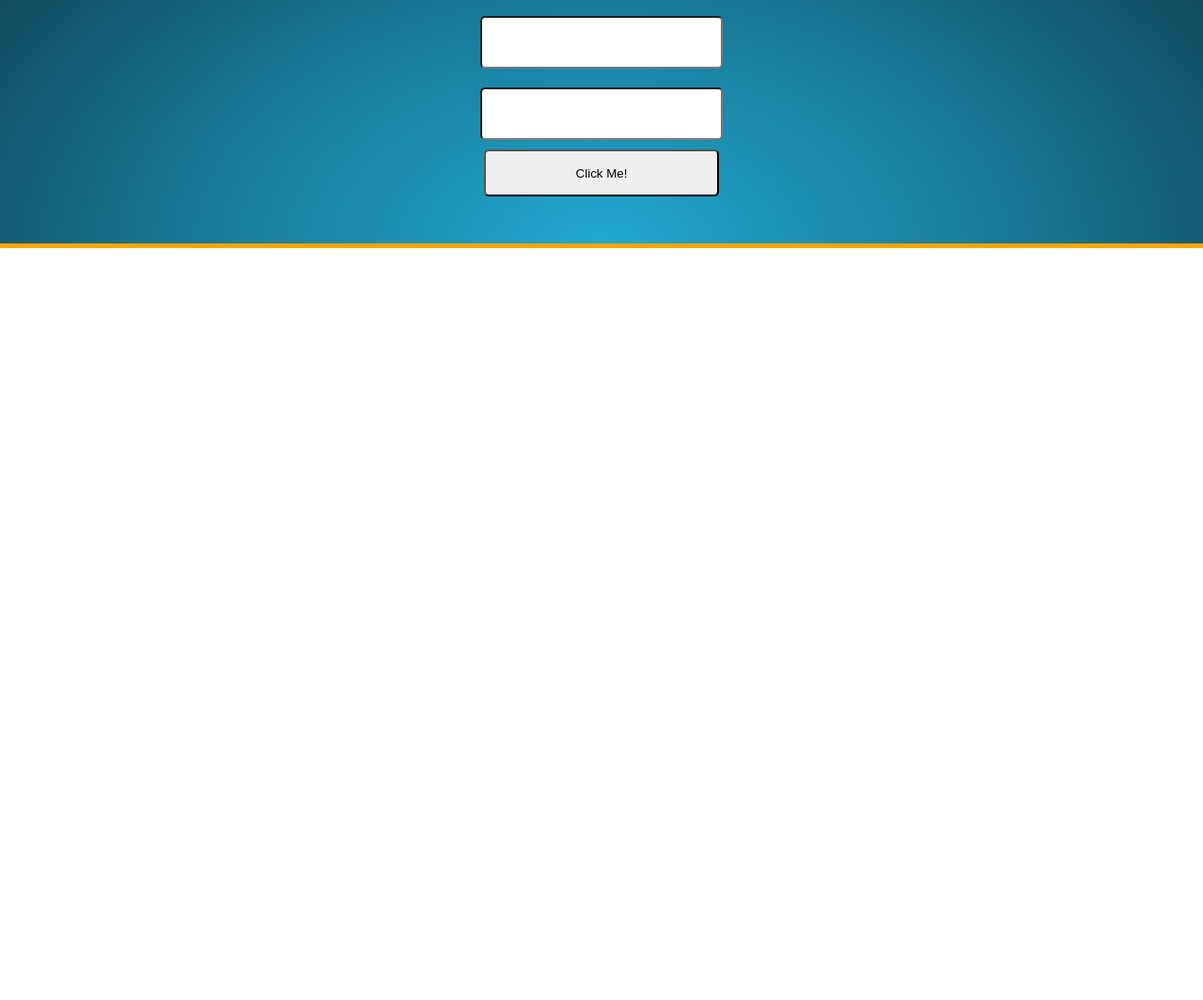
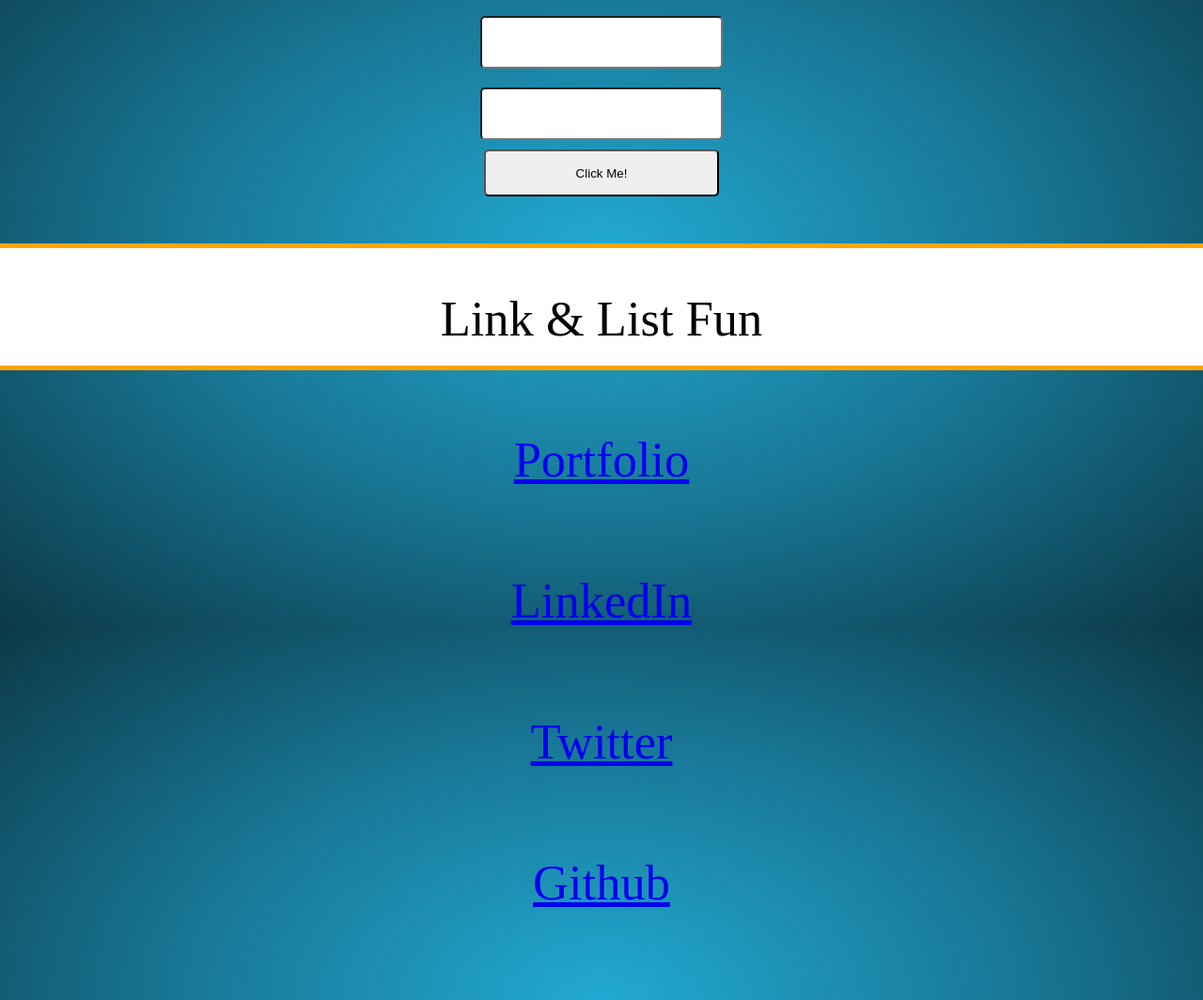
Before and after one commit to LmtDNE/HtmlPlay, a plain HTML site: page index.html in a window 1280 px wide. Shown: the part 934-1998 px from the top of the page at 94% size. Before the commit the page ends 1198 px from the top, so only its background shows below. Drawn offline with Linux system fonts and the light colour scheme.

Commit message:
Adds Links & List fun section

```diff
--- a/index.html
+++ b/index.html
@@ -83,6 +83,28 @@
       </form>
     </div>
     </section>
+    <section class="third-fragment">
+      <header>
+        <h1>Link & List Fun</h1>
+        <ul>
+          <li>
+            <a href="http://www.limit-dne.com">Portfolio</a>
+          </li>
+          <li>
+            <a href="https://www.linkedin.com/in/dionfulwood85">LinkedIn</a>
+          </li>
+          <li>
+            <a href="https://twitter.com/Limit_DNE">Twitter</a>
+          </li>
+          <li>
+            <a href="https://github.com/LmtDNE">Github</a>
+          </li>
+          <li>
+            <a href="https://www.facebook.com/dion.fulwood">Github</a>
+          </li>
+        </ul>
+      </header>
+    </section>
   </div>
 </div>
 
```
